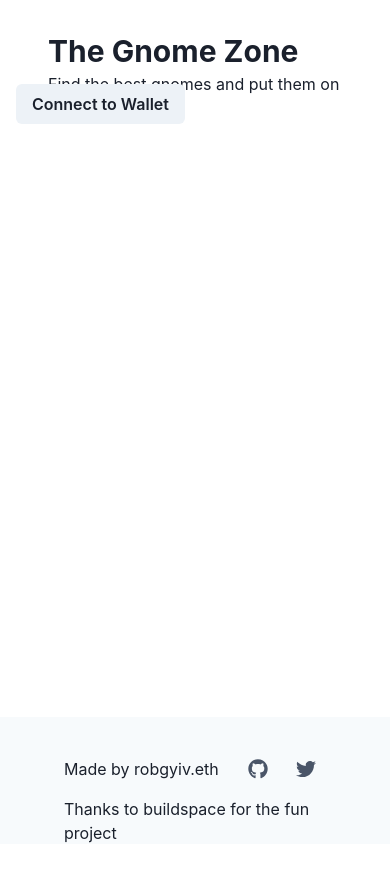
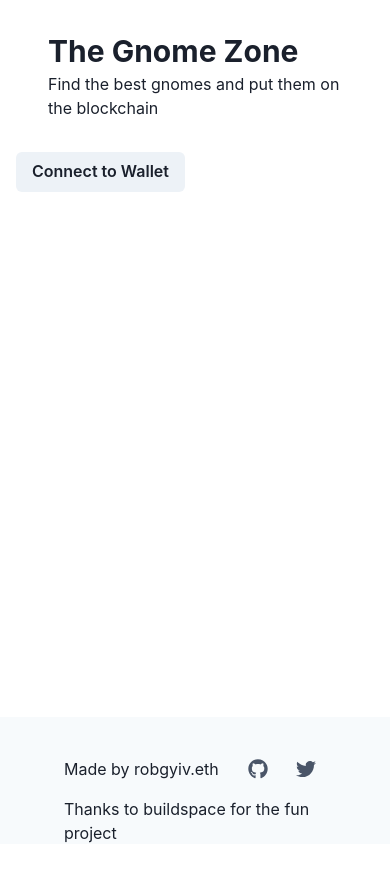
Before and after one commit to robgyiv/gnome-zone-react, a Next.js app: page / in a window 390 px wide. Built offline with nearby package versions, Linux system fonts and the light colour scheme; what @project-serum/anchor, @solana/web3.js would draw is missing.

Commit message:
Add some responsiveness to the gallery
Also adds a basic check that the filetype is .gif

```diff
--- a/components/footer/index.js
+++ b/components/footer/index.js
@@ -7,13 +7,15 @@ import {
   Stack,
   IconButton,
   ButtonGroup,
+  useColorMode,
 } from '@chakra-ui/react';
-import { FaGithub, FaLinkedin, FaTwitter } from 'react-icons/fa';
+import { FaGithub, FaTwitter } from 'react-icons/fa';
 
 export default function Footer() {
+  const { colorMode } = useColorMode();
   return (
     // Credit to https://chakra-templates.dev/page-sections/footer
-    <Container maxW="100%" bg="gray.50">
+    <Container maxW="100%" bg={colorMode === 'light' ? 'gray.50' : 'gray.700'}>
       <Container maxW="container.xl">
         <GridItem rowStart={4} rowEnd={4}>
           <Box as="footer" role="contentinfo" mx="auto" py="12" padding="8">
--- a/components/gallery/index.js
+++ b/components/gallery/index.js
@@ -7,7 +7,11 @@ export default function Gallery({ gifList, upvoteGif }) {
     <Container maxW="container.xl">
       <GridItem rowStart={3} rowEnd={3}>
         <Box padding="8">
-          <Grid templateColumns={'repeat(3, 1fr)'} templateRows={'auto'} gridGap={'2rem'}>
+          <Grid
+            templateColumns={['1', 'repeat(2, 1fr)', 'repeat(3, 1fr)']}
+            templateRows={'auto'}
+            gridGap={'2rem'}
+          >
             {gifList.length > 0 &&
               gifList.map((item, index) => (
                 <Item
--- a/components/header/index.js
+++ b/components/header/index.js
@@ -1,4 +1,4 @@
-import { Box, Grid, Container, GridItem, Heading, Text } from '@chakra-ui/react';
+import { Container, GridItem, Heading, Text } from '@chakra-ui/react';
 
 export default function Header() {
   return (
--- a/components/item/index.js
+++ b/components/item/index.js
@@ -1,7 +1,6 @@
 import { useState } from 'react';
 import {
   Box,
-  Heading,
   Button,
   CircularProgress,
   Flex,
--- a/components/submit/index.js
+++ b/components/submit/index.js
@@ -1,11 +1,20 @@
 import { useState } from 'react';
-import { Button, CircularProgress, Container, Box, GridItem, Input, Stack } from '@chakra-ui/react';
+import {
+  Button,
+  CircularProgress,
+  Container,
+  Box,
+  GridItem,
+  Input,
+  Stack,
+  Grid,
+  useToast,
+} from '@chakra-ui/react';
 
 export default function Submit({
   gifList,
   isConnected,
   createGifAccount,
-  getProvider,
   createProgram,
   baseAccount,
   getGifList,
@@ -20,7 +29,7 @@ export default function Submit({
   };
 
   const sendGif = async () => {
-    if (inputValue.length === 0) {
+    if (inputValue.length === 0 || !inputValue.endsWith('.gif')) {
       return;
     }
     try {
@@ -50,7 +59,7 @@ export default function Submit({
         >
           <Stack direction={'row'}>
             <Input
-              placeholder={'Gnome GIF URL...'}
+              placeholder={'Submit your gnome GIF URL...'}
               _focus={{
                 bg: 'whiteAlpha.300',
               }}
@@ -58,10 +67,7 @@ export default function Submit({
               value={inputValue}
             />
             <Button
-              _hover={{
-                bg: 'green.600',
-              }}
-              aria-label="Subscribe"
+              aria-label="Submit"
               onClick={() => sendGif()}
               rightIcon={isSubmitting && <CircularProgress isIndeterminate size="16px" />}
             >
@@ -103,11 +109,11 @@ export default function Submit({
 
   return (
     <Container maxW="container.md">
-      <GridItem rowStart={2} rowEnd={2}>
-        <Box id="fun" maxW={'100%'}>
-          {isConnected ? showButton() : showConnectButton()}
-        </Box>
-      </GridItem>
+      <Grid>
+        <GridItem rowStart={2} rowEnd={2}>
+          <Box>{isConnected ? showButton() : showConnectButton()}</Box>
+        </GridItem>
+      </Grid>
     </Container>
   );
 }
--- a/pages/index.js
+++ b/pages/index.js
@@ -128,7 +128,7 @@ export default function Home() {
       </Head>
       <Grid
         minHeight={'100vh'}
-        templateRows={'10vh 10vh 1fr 15vh'}
+        templateRows={'auto 10vh 1fr 15vh'}
         templateColumns={'1fr'}
         width={'100%'}
         gridAutoRows
```
